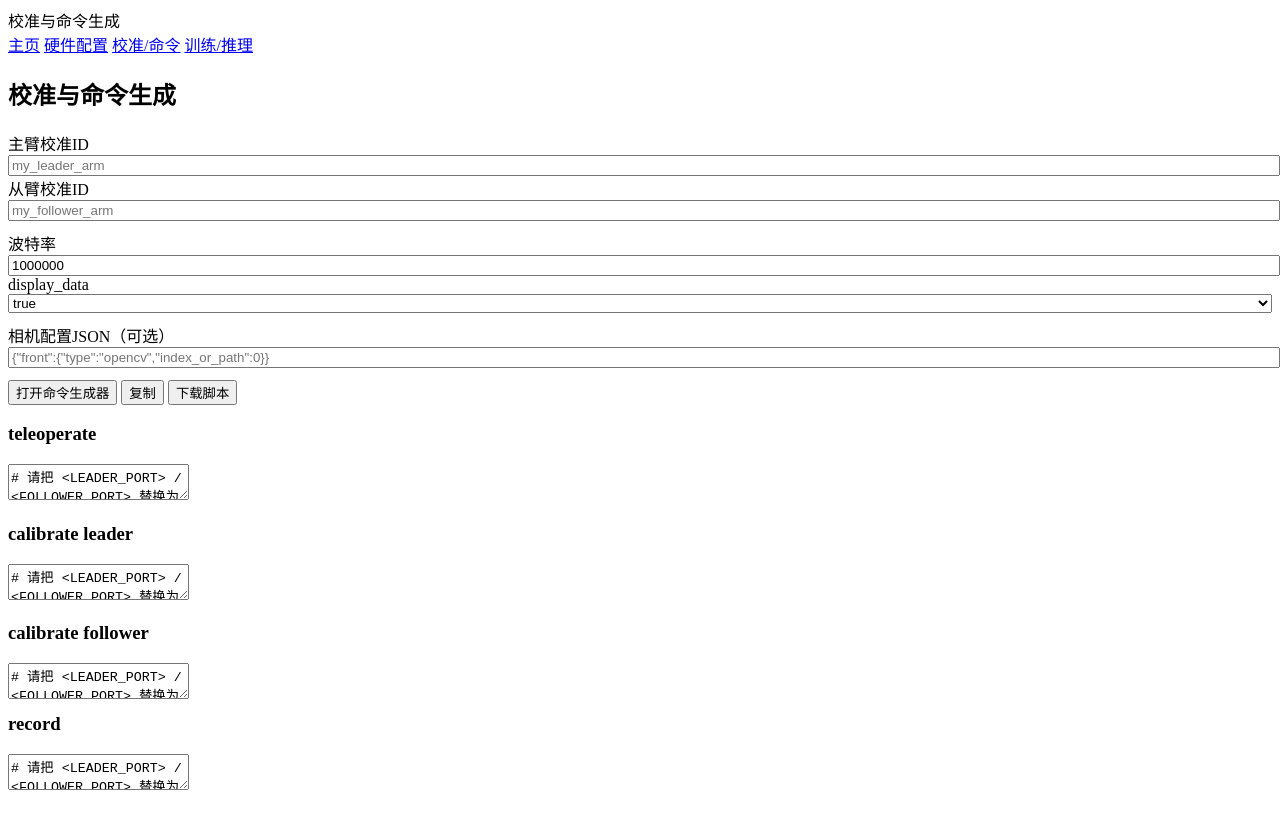
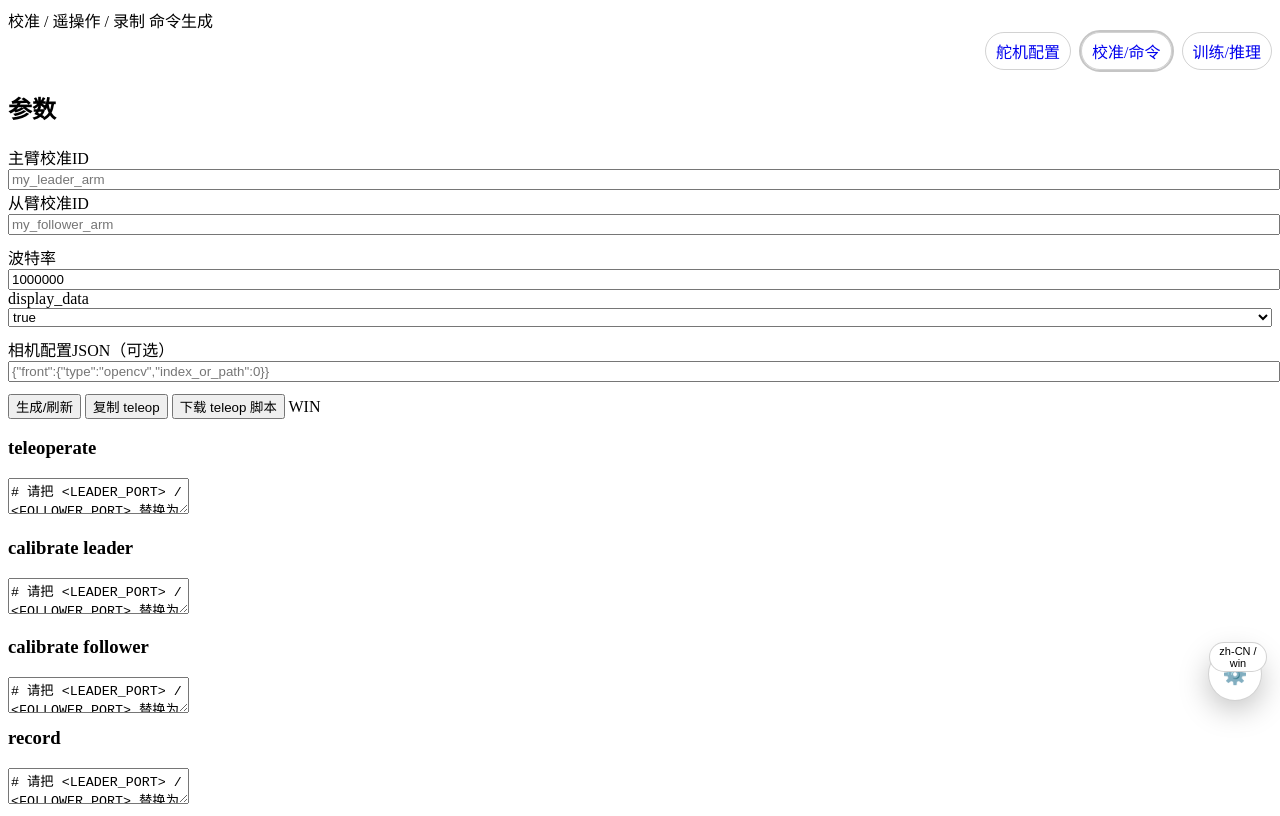
Before and after one commit to LXC1120/lerobot-suite, a plain HTML site: page calibrate.html in a window 1280 px wide. Shown: the part 81-897 px from the top of the page. Drawn offline with Linux system fonts and the light colour scheme.

Commit message:
Refactor calibrate.html for improved structure and content

```diff
--- a/calibrate.html
+++ b/calibrate.html
@@ -1,47 +1,46 @@
 <!doctype html>
 <html lang="zh-CN">
 <head>
-  <meta charset="utf-8" />
-  <meta name="viewport" content="width=device-width,initial-scale=1" />
+  <meta charset="utf-8"/>
+  <meta name="viewport" content="width=device-width,initial-scale=1"/>
   <title>校准/命令</title>
-  <link rel="stylesheet" href="assets/app.css" />
+  <link rel="stylesheet" href="assets/app.css"/>
   <script src="js/app-config.js"></script>
   <script src="js/i18n.js"></script>
   <script src="js/cmdgen.js"></script>
+  <script src="js/fab-settings.js"></script>
 </head>
 <body>
   <div class="header">
     <div class="header-inner">
       <div>
-        <h1 id="pageTitle"></h1>
-        <div class="small muted" id="pageSubtitle"></div>
+        <h1>LeRobot 工具套件V1</h1>
+        <div class="small muted">校准 / 遥操作 / 录制 命令生成</div>
       </div>
-      <div class="nav">
-        <a href="index.html" data-i18n="nav.home"></a>
-        <a href="hardware.html" data-i18n="nav.hardware"></a>
-        <a class="active" href="calibrate.html" data-i18n="nav.calibrate"></a>
-        <a href="train.html" data-i18n="nav.train"></a>
+      <div class="topbar-right">
+        <a class="navbtn" href="servo.html">舵机配置</a>
+        <a class="navbtn active" href="calibrate.html">校准/命令</a>
+        <a class="navbtn" href="train.html">训练/推理</a>
       </div>
     </div>
   </div>
 
   <div class="card">
-    <h2 data-i18n="cal.title"></h2>
-
-    <div class="grid2" style="margin-top:10px">
-      <label class="small"><span data-i18n="cal.leaderId"></span>
+    <h2>参数</h2>
+    <div class="grid2">
+      <label class="small">主臂校准ID
         <input id="leaderId" placeholder="my_leader_arm" style="width:100%"/>
       </label>
-      <label class="small"><span data-i18n="cal.followerId"></span>
+      <label class="small">从臂校准ID
         <input id="followerId" placeholder="my_follower_arm" style="width:100%"/>
       </label>
     </div>
 
     <div class="grid2" style="margin-top:10px">
-      <label class="small"><span data-i18n="cal.baud"></span>
+      <label class="small">波特率
         <input id="baud" inputmode="numeric" style="width:100%"/>
       </label>
-      <label class="small"><span data-i18n="cal.displayData"></span>
+      <label class="small">display_data
         <select id="displayData" style="width:100%">
           <option value="true">true</option>
           <option value="false">false</option>
@@ -50,15 +49,16 @@
     </div>
 
     <div style="margin-top:10px">
-      <label class="small"><span data-i18n="cal.camJson"></span></label>
+      <label class="small">相机配置JSON（可选）</label>
       <input id="camJson" style="width:100%" placeholder='{"front":{"type":"opencv","index_or_path":0}}'/>
     </div>
 
     <div class="row" style="margin-top:12px">
-      <button class="btn" id="btnBuild" data-i18n="cal.openCmd"></button>
+      <button class="btn" id="btnBuild">生成/刷新</button>
       <span class="spacer"></span>
-      <button class="btn" id="btnCopy" data-i18n="cal.copy"></button>
-      <button class="btn" id="btnDownload" data-i18n="cal.download"></button>
+      <button class="btn" id="btnCopy">复制 teleop</button>
+      <button class="btn" id="btnDownload">下载 teleop 脚本</button>
+      <span class="pill" id="osPill"></span>
     </div>
   </div>
 
@@ -88,6 +88,7 @@
   const baud = document.getElementById("baud");
   const camJson = document.getElementById("camJson");
   const displayData = document.getElementById("displayData");
+  const osPill = document.getElementById("osPill");
 
   const outTeleop = document.getElementById("outTeleop");
   const outCalLeader = document.getElementById("outCalLeader");
@@ -101,14 +102,15 @@
     baud.value = String(cfg.lerobot.baud || 1000000);
     camJson.value = cfg.lerobot.commandFlags.robot_cameras_json || "";
     displayData.value = cfg.lerobot.commandFlags.display_data ? "true" : "false";
+    osPill.textContent = (cfg.ui.os || "win").toUpperCase();
   }
 
   function syncCfgFromUI(){
     SuiteConfig.set({
       lerobot: {
         baud: Number(baud.value || 1000000),
-        leader: { calibId: leaderId.value.trim(), note: "主臂" },
-        follower: { calibId: followerId.value.trim(), note: "从臂" },
+        leader: { calibId: leaderId.value.trim() },
+        follower: { calibId: followerId.value.trim() },
         commandFlags: {
           display_data: displayData.value === "true",
           robot_cameras_json: camJson.value.trim()
@@ -149,16 +151,10 @@
 
   (async () => {
     await SuiteI18n.apply();
-    const dict = window.__i18nDict || {};
-    document.getElementById("pageTitle").textContent = dict?.nav?.calibrate || "校准/命令";
-    document.getElementById("pageSubtitle").textContent = dict?.cal?.title || "";
+    await SuiteFAB.mountFAB();
     syncUIFromCfg();
     build();
   })();
-
-  window.addEventListener("suite-config-changed", () => {
-    syncUIFromCfg();
-  });
 })();
 </script>
 </body>
```
